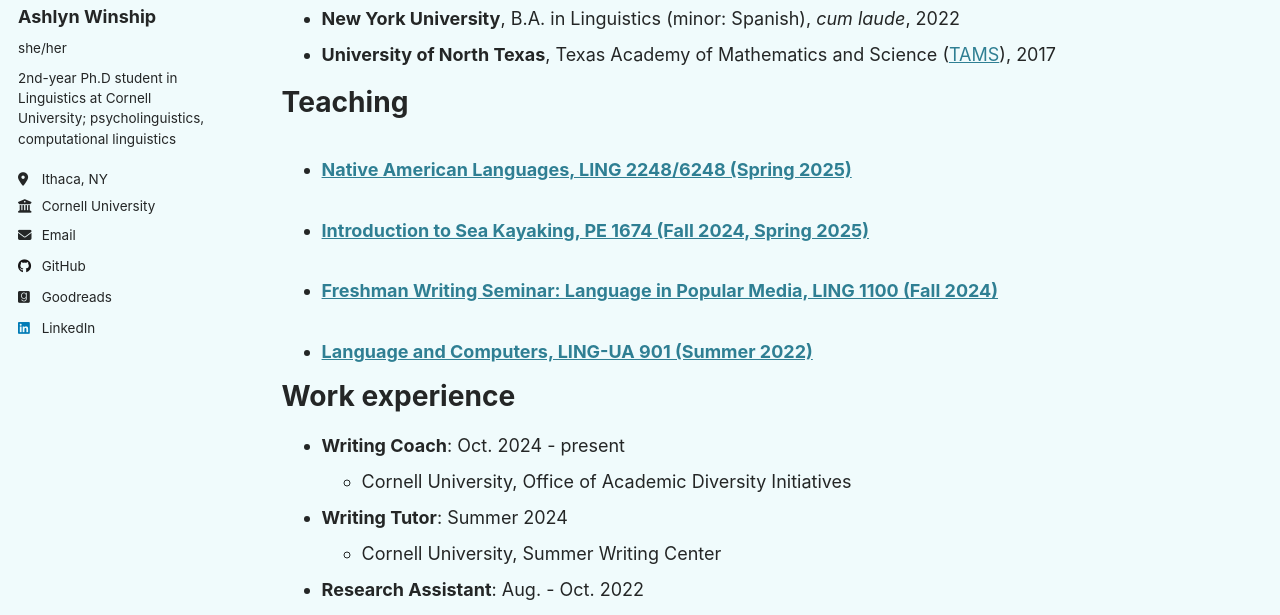
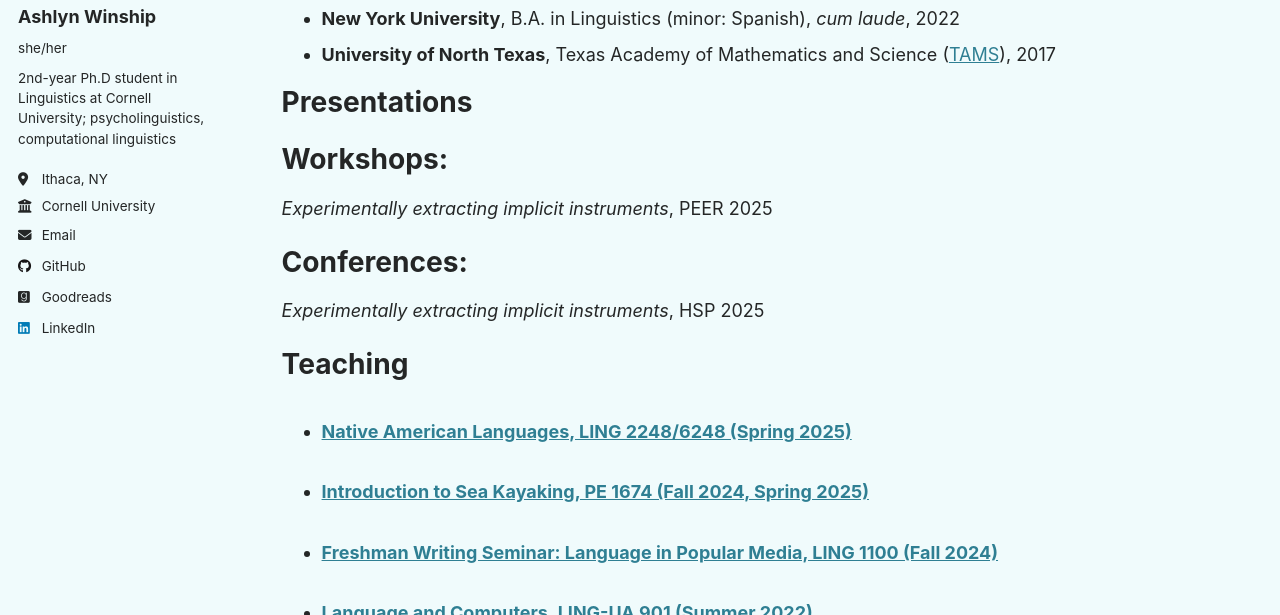
Before and after one commit to ashlynwinship/ashlynwinship.github.io, a Jekyll site: the page built from _pages/cv.md, in a window 1280 px wide and 900 px high, cut to the strip 285-900 px from the top of the window. Built offline with Jekyll 4.4.1, drawn with Linux system fonts in a browser that asks for light colours.

Commit message:
Update cv.md

```diff
--- a/_pages/cv.md
+++ b/_pages/cv.md
@@ -24,11 +24,19 @@ Education
     {% include archive-single-cv.html %}
   {% endfor %}</ul> -->
 
-<!-- Presentations
+Presentations
 ======
-  <ul>{% for post in site.talks reversed %}
+  <!-- <ul>{% for post in site.talks reversed %}
     {% include archive-single-talk-cv.html  %}
   {% endfor %}</ul> -->
+
+# Workshops:
+
+<i>Experimentally extracting implicit instruments</i>, PEER 2025
+
+# Conferences:
+
+<i>Experimentally extracting implicit instruments</i>, HSP 2025
 
 
 Teaching
```
